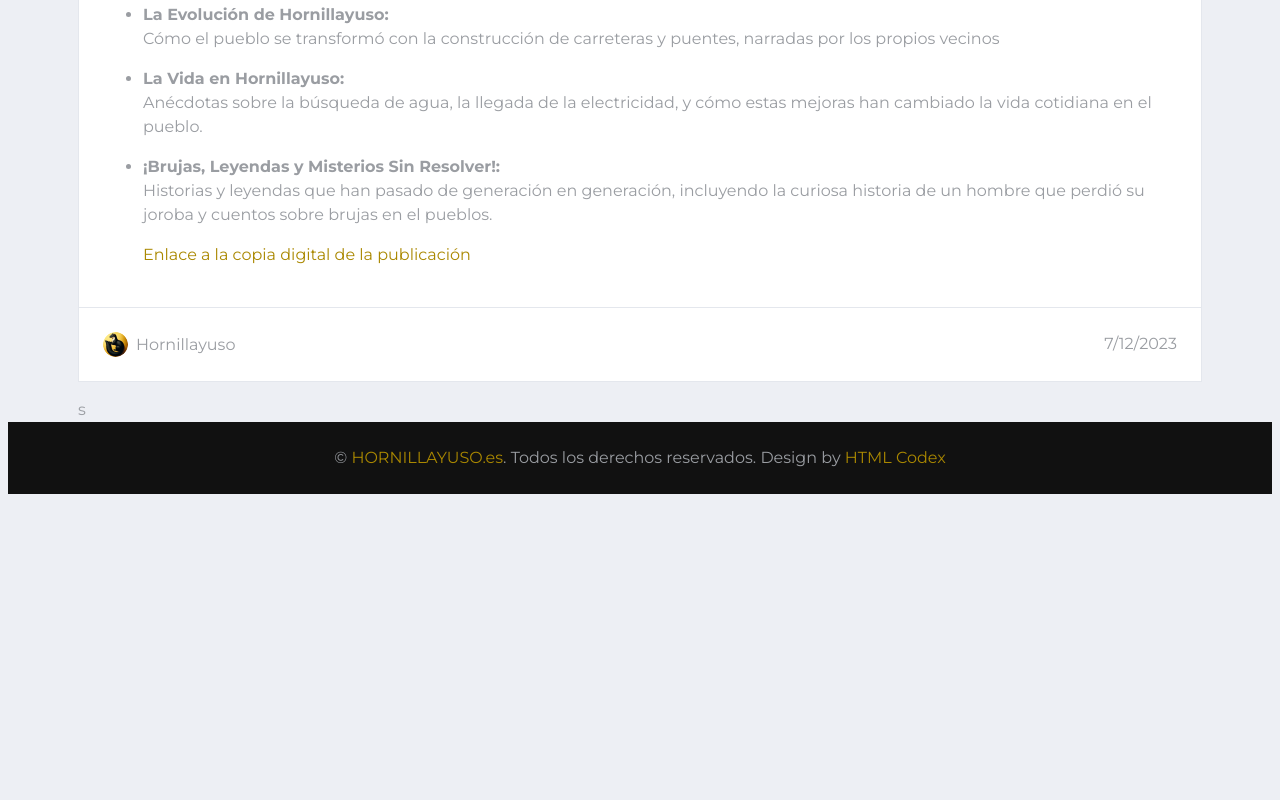
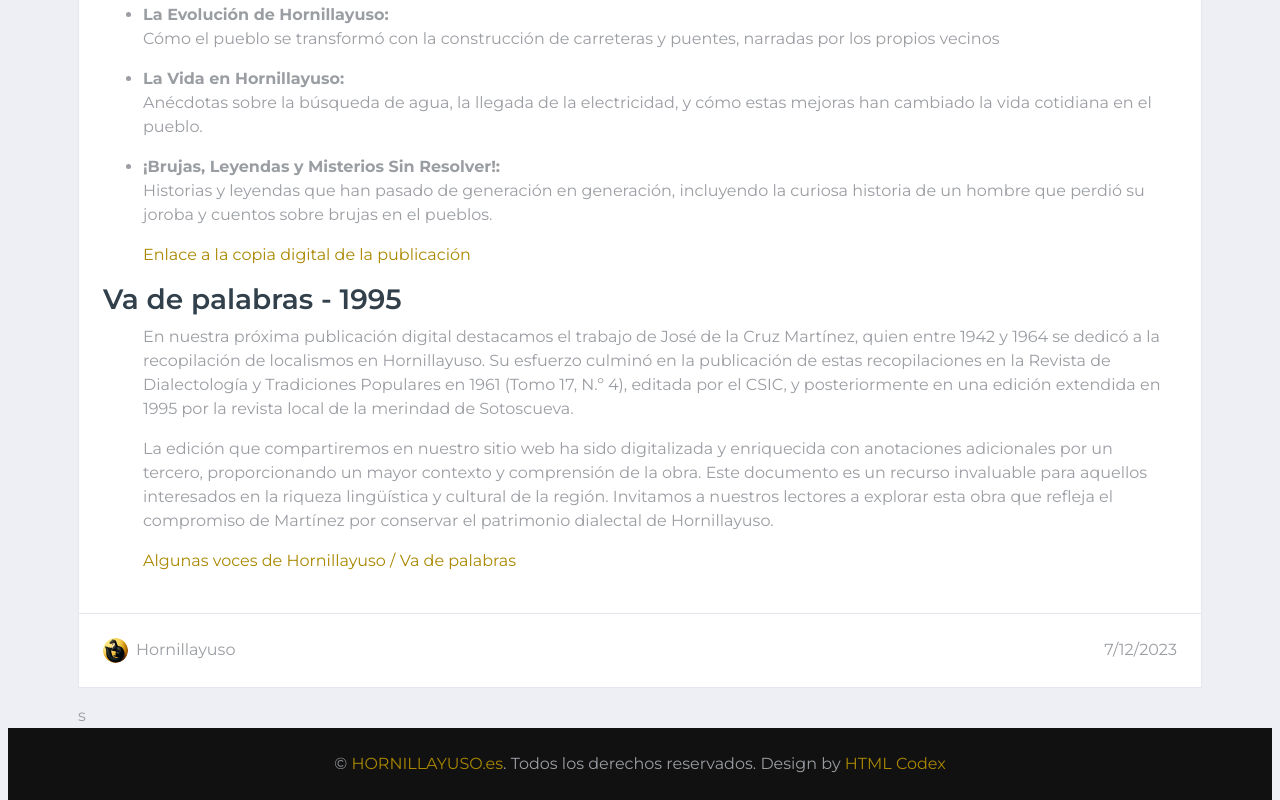
Before and after one commit to hornillayuso/hornillayuso.github.io, a plain HTML site: page autopublicaciones.html in a window 1280 px wide. Shown: the part 1300-2100 px from the top of the page. Before the commit the page ends 1794 px from the top, so only its background shows below. Drawn offline with nearby package versions, Linux system fonts and the light colour scheme.

Commit message:
Update autopublicaciones.html
va de palabras

```diff
--- a/autopublicaciones.html
+++ b/autopublicaciones.html
@@ -150,6 +150,31 @@
                                     <a href="https://drive.google.com/file/d/15lrW1Ajy8hMUi2kYZbA8YhFhWbM38RdP/view?usp=sharing"
                                         target="_blank">Enlace a la copia digital de la publicación</a>
                                 </ul>
+
+
+                                <!-- ------------------ Algunas voces de hornillayuso -->
+                                <h3>Va de palabras - 1995</h3>
+
+
+                                <ul>
+                                    <p>En nuestra próxima publicación digital destacamos el trabajo de José de la Cruz
+                                        Martínez, quien entre 1942 y 1964 se dedicó a la recopilación de localismos en
+                                        Hornillayuso. Su esfuerzo culminó en la publicación de estas recopilaciones en
+                                        la Revista de Dialectología y Tradiciones Populares en 1961 (Tomo 17, N.º 4),
+                                        editada por el CSIC, y posteriormente en una edición extendida en 1995 por la
+                                        revista local de la merindad de Sotoscueva.</p>
+
+                                        <p>La edición que compartiremos en nuestro sitio web ha sido digitalizada y
+                                        enriquecida con anotaciones adicionales por un tercero, proporcionando un mayor
+                                        contexto y comprensión de la obra. Este documento es un recurso invaluable para
+                                        aquellos interesados en la riqueza lingüística y cultural de la región.
+                                        Invitamos a nuestros lectores a explorar esta obra que refleja el compromiso de
+                                        Martínez por conservar el patrimonio dialectal de Hornillayuso.</p>
+
+
+                                    <a href="https://drive.google.com/file/d/1JkXQJPY3a-bZP-VQavk_lQKueSUzqtSi/view?usp=sharing"
+                                        target="_blank">Algunas voces de Hornillayuso / Va de palabras</a>
+                                </ul>
                             </section>
                         </div>
 
```
